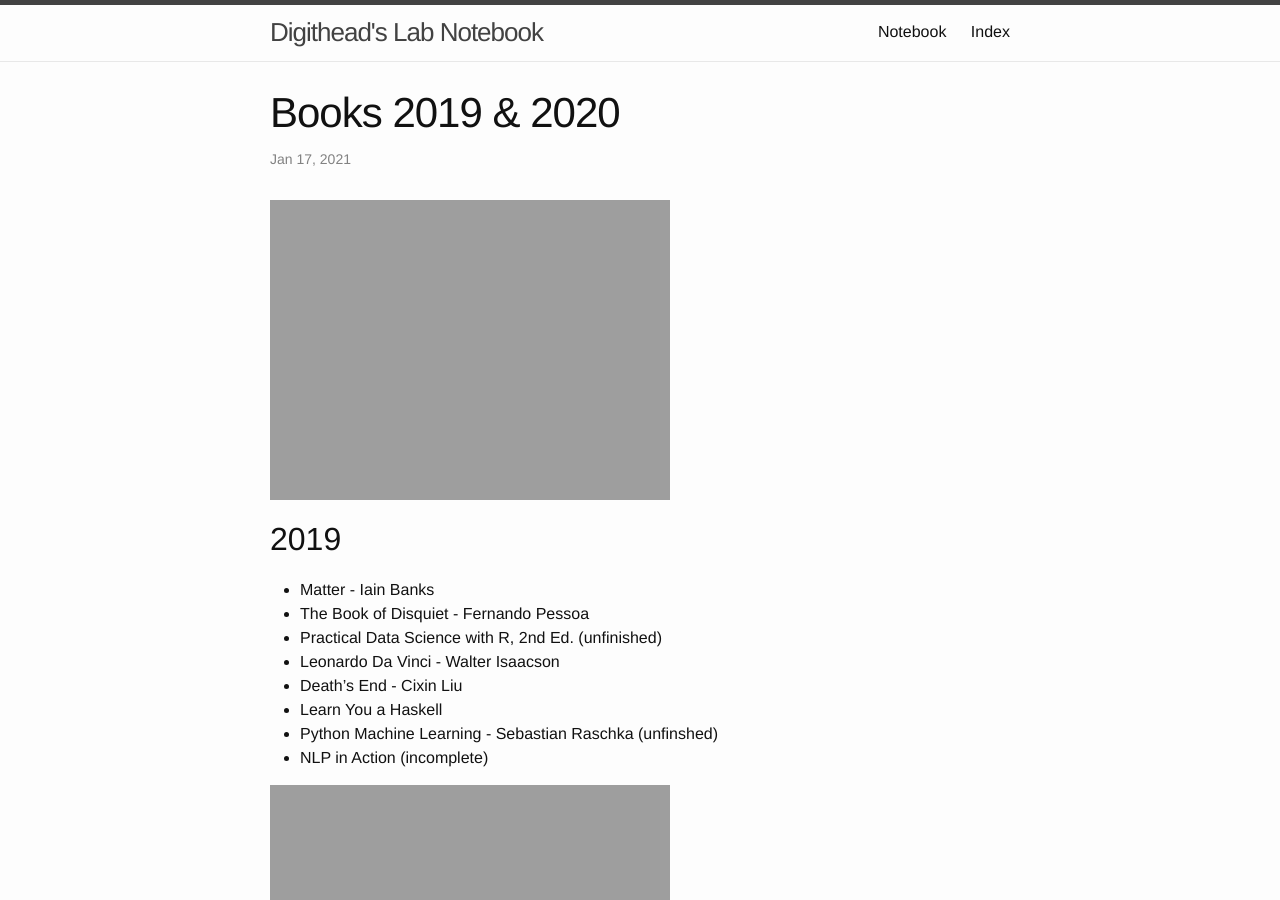
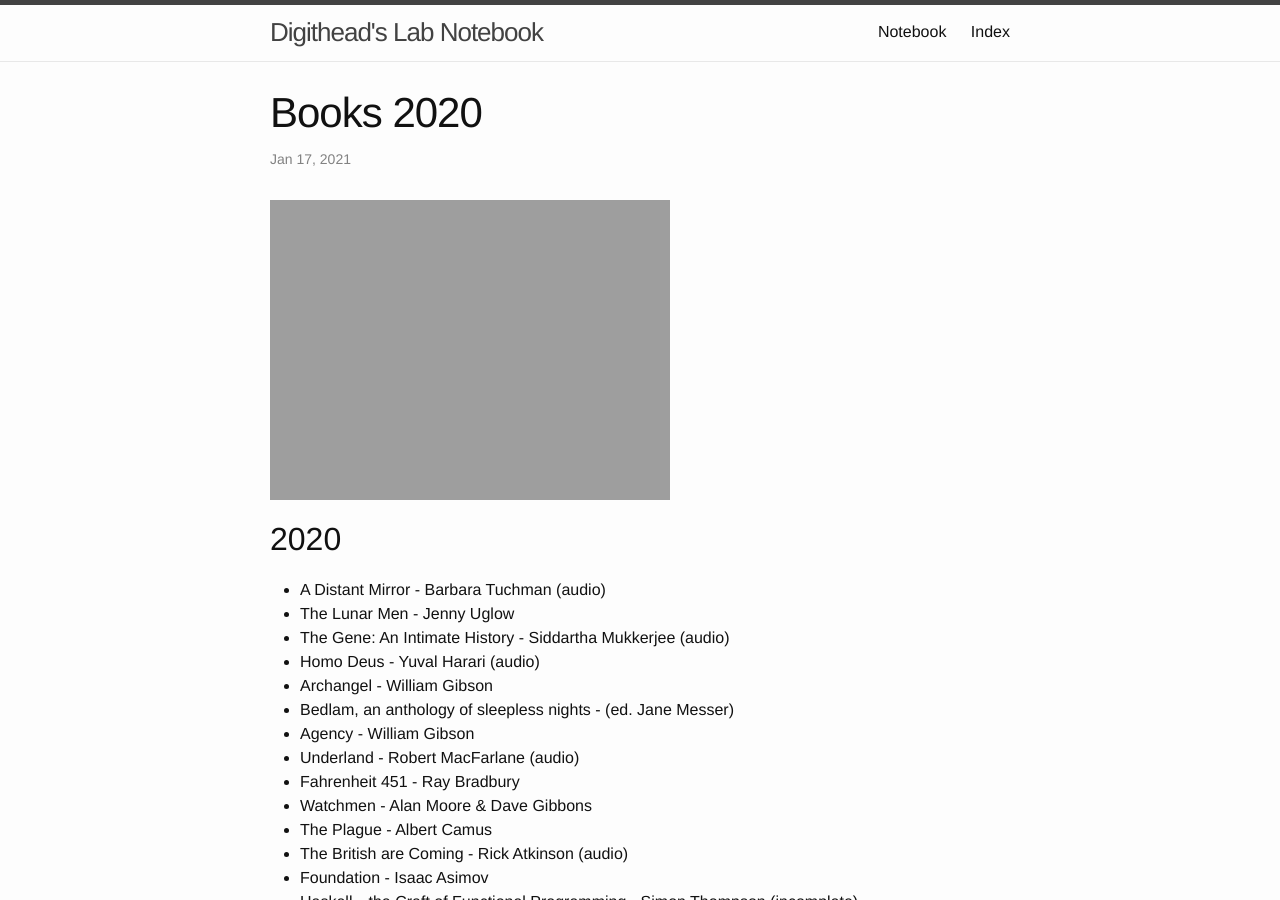
Before and after one commit to cbare/cbare.github.io, a Jekyll site: the page built from _posts/2021-01-17-books-2020.md, in a window 1280 px wide and 900 px high. Built offline with Jekyll 4.4.1, drawn with Linux system fonts in a browser that asks for light colours.

Commit message:
books posts

```diff
--- a/_posts/2021-01-17-books-2020.md
+++ b/_posts/2021-01-17-books-2020.md
@@ -1,25 +1,11 @@
 ---
 layout: post
-title:  "Books 2019 & 2020"
+title:  "Books 2020"
 date:   2021-01-17 11:47:00 0000
 category: Books
 ---
 
 ![Curious George reading]({{ "/images/CG_reading.png" | absolute_url }})
-
-## 2019
-
-- Matter - Iain Banks
-- The Book of Disquiet - Fernando Pessoa
-- Practical Data Science with R, 2nd Ed. (unfinished)
-- Leonardo Da Vinci - Walter Isaacson
-- Death's End - Cixin Liu
-- Learn You a Haskell
-- Python Machine Learning - Sebastian Raschka (unfinshed)
-- NLP in Action (incomplete)
-
-![Books 2019]({{ "/images/books-2019.jpg" | absolute_url }})
-
 
 ## 2020
 
@@ -44,4 +30,4 @@ category: Books
 ![Books 2020]({{ "/images/books-2020.jpg" | absolute_url }})
 
 
-See also, [Books](/2018-12-31/books.html) and [GoodReads](https://www.goodreads.com/user/show/22238686-christopher-bare)
+See also, [Books](/2020-01-05/books-2019.html) and [GoodReads](https://www.goodreads.com/user/show/22238686-christopher-bare)
```
Also changed, not shown: _drafts/books-2021.md (+5 -3 lines), _drafts/books-2022.md (+8 -4 lines), _posts/2018-12-31-books.md (+1 -1 lines), _posts/2020-01-05-books-2019.md (added, +21 -0 lines), 3 other files.
